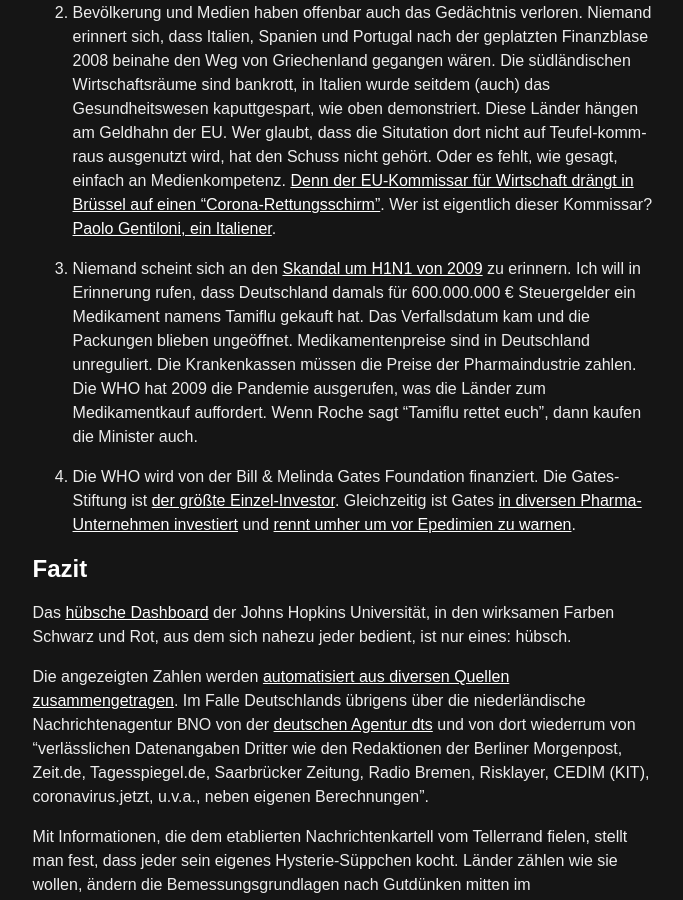
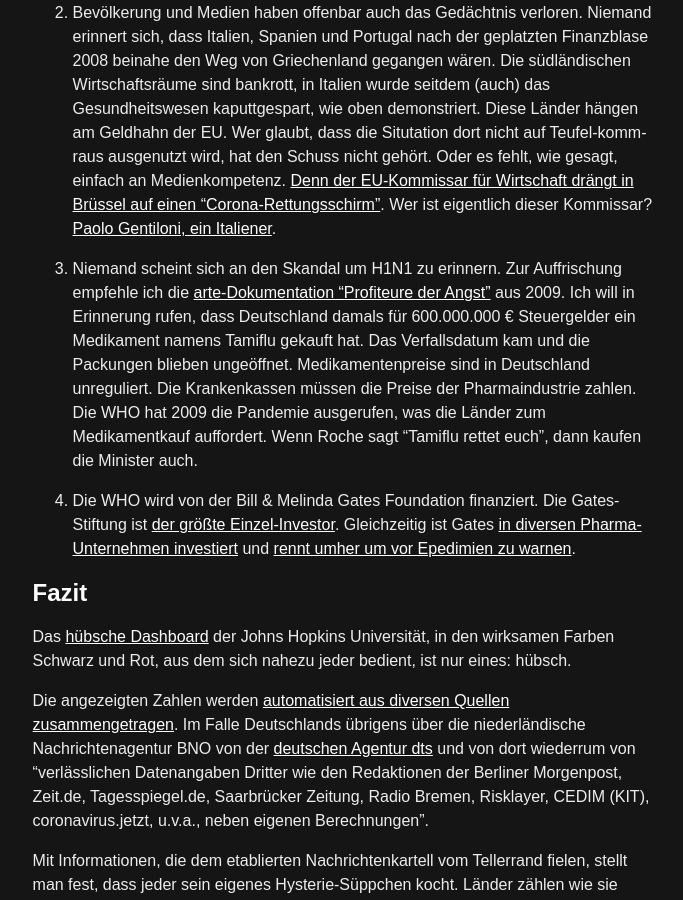
Before and after one commit to glaszig/glaszig.github.io, a Jekyll site: the page built from _posts/2020-03-31-malen-nach-zahlen.md, in a window 1280 px wide and 900 px high, scrolled down 5638 px. Shown: the whole window, without its empty margins (296-979 px from the left). Built offline with Jekyll 4.4.1, drawn with Linux system fonts in a browser that asks for light colours; some of the changed text lies outside the part shown.

Commit message:
typos, little improvent

```diff
--- a/_posts/2020-03-31-malen-nach-zahlen.md
+++ b/_posts/2020-03-31-malen-nach-zahlen.md
@@ -158,7 +158,7 @@
 > Wir schätzen, 7.027, 20.259, 15.801 und 24.981 der erhöhten Todesfälle sind, respektive,
 > den Influenza-Epidemien von 2013/14, 2014/15, 2015/16 und 2016/17 zuzuschreiben.
 
-**Schon in den vorangegangenen fünf Grippe-Epidemien in Italien verdreifachten
+**Also schon während der vorangegangenen fünf Grippe-Epidemien in Italien verdreifachten
 sich die Grippe-Todesfälle**
 
 Im selben Jahr, 2019, stellte eine [OECD-Studie][oecd-antibiotics-study] zu Antibiotikaresistenzen fest:
@@ -214,7 +214,8 @@
 für Wirtschaft drängt in Brüssel auf einen "Corona-Rettungsschirm"][coronabonds].
 Wer ist eigentlich dieser Kommissar? [Paolo Gentiloni, ein Italiener][gentiloni].
 
-3. Niemand scheint sich an den [Skandal um H1N1 von 2009][h1n1] zu erinnern.
+3. Niemand scheint sich an den Skandal um H1N1 zu erinnern. Zur Auffrischung
+empfehle ich die [arte-Dokumentation "Profiteure der Angst"][h1n1] aus 2009.
 Ich will in Erinnerung rufen, dass Deutschland damals für 600.000.000 € Steuergelder
 ein Medikament namens Tamiflu gekauft hat. Das Verfallsdatum kam
 und die Packungen blieben ungeöffnet. Medikamentenpreise sind
```
